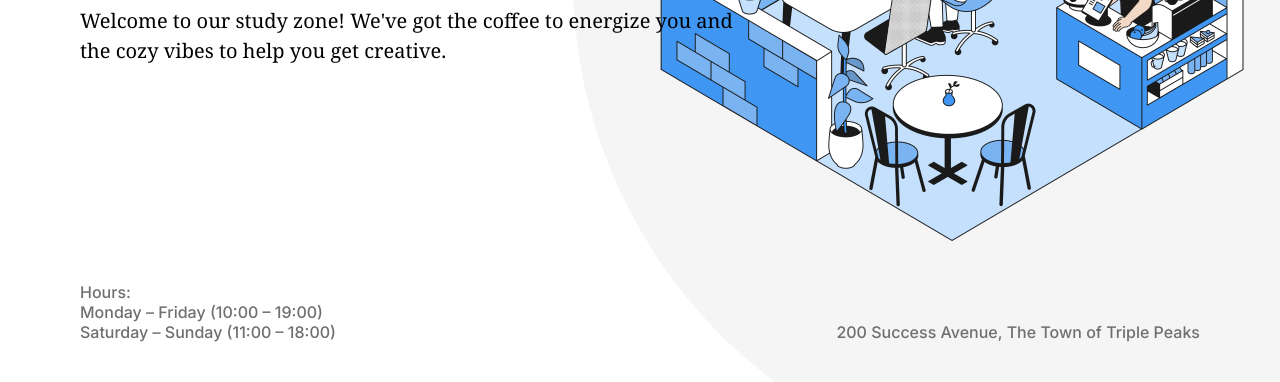
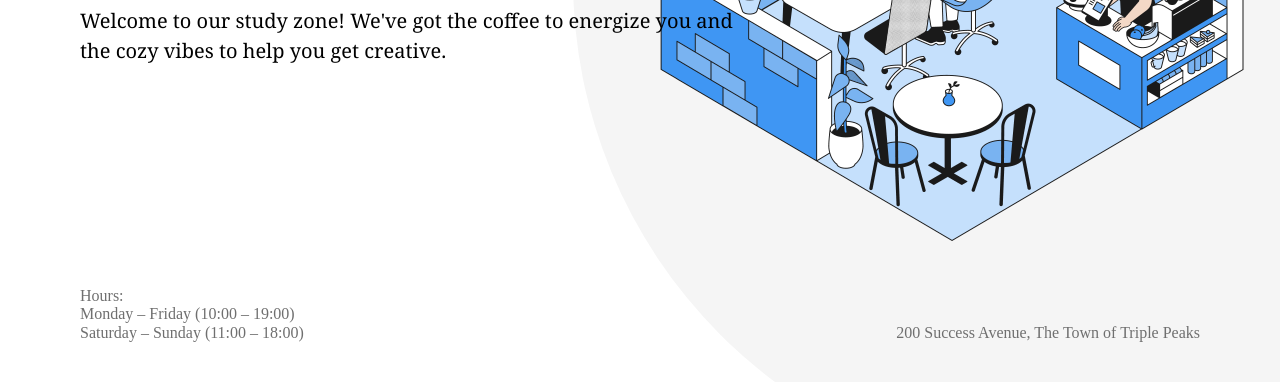
Before and after one commit to ResidentEvilGod/TripleTen-Sprint-2-version-3, a plain HTML site: page index.html in a window 1280 px wide. Shown: the part 418-800 px from the top of the page. Drawn offline with Linux system fonts and the light colour scheme.

Commit message:
placed page into page.css

```diff
--- a/pages/index.css
+++ b/pages/index.css
@@ -1,11 +1,4 @@
-.page {
-  min-width: 1100px;
-  max-width: 1600px;
-  margin: 0 auto;
-  font-family: "Inter", "Arial", sans-serif;
-  font-size: 16px;
-  line-height: 20px;
-}
+@import url(../blocks/css);
 
 .header {
   display: flex;
```
